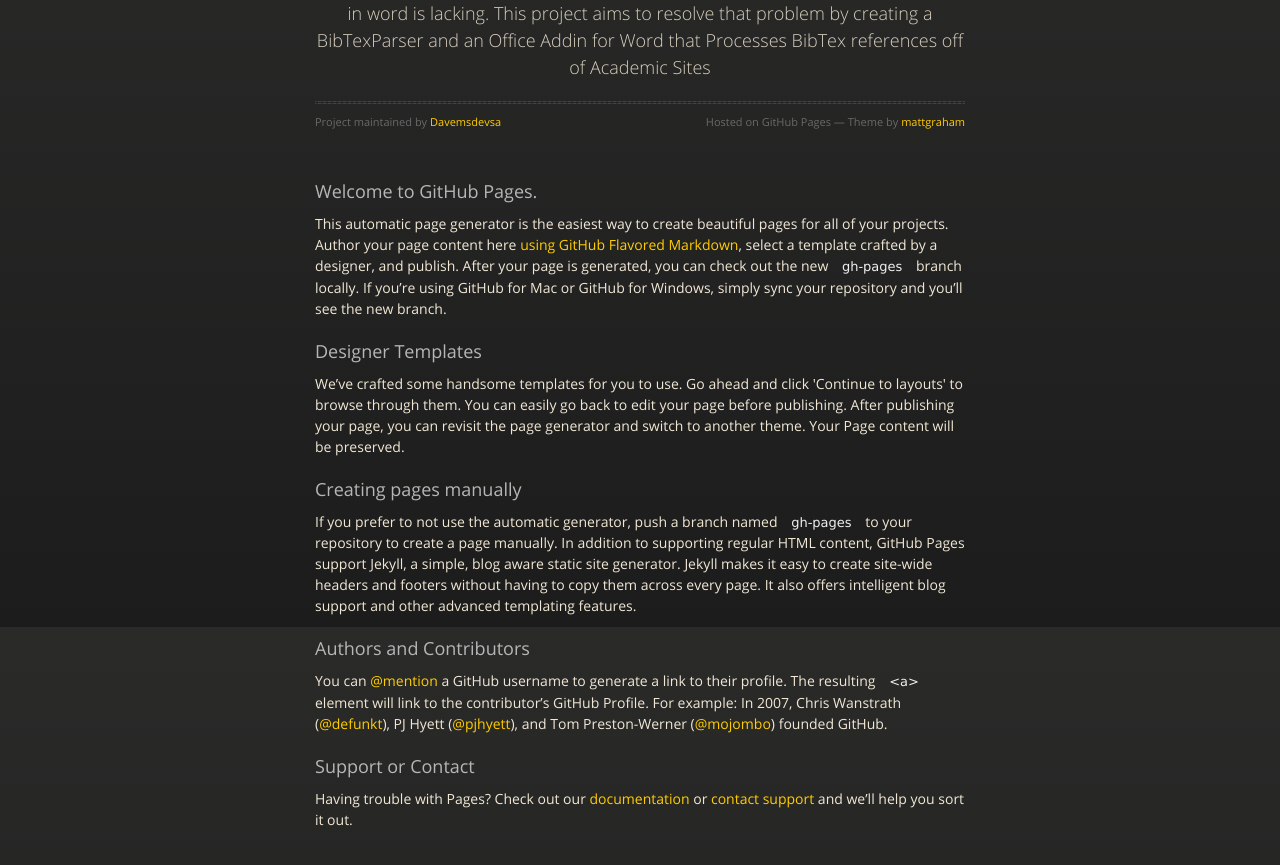
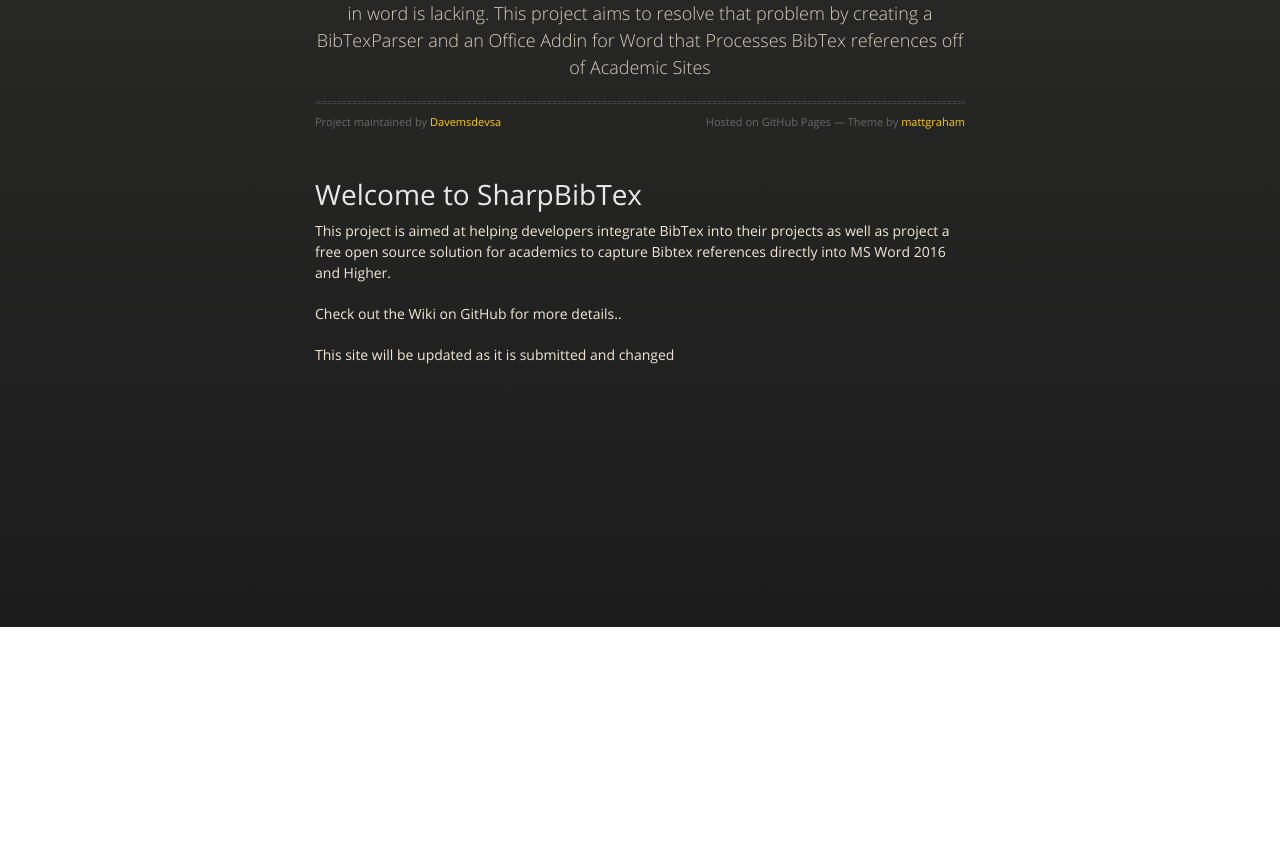
Before and after one commit to Davemsdevsa/SharpBibTex, a plain HTML site: page index.html in a window 1280 px wide. Shown: the part 173-1038 px from the top of the page. After the commit the page ends 800 px from the top, so only its background shows below. Drawn offline with nearby package versions, Linux system fonts and the light colour scheme.

```diff
--- a/index.html
+++ b/index.html
@@ -38,30 +38,14 @@
           <span class="credits right">Hosted on GitHub Pages &mdash; Theme by <a href="https://twitter.com/michigangraham">mattgraham</a></span>
         </div>
 
-        <h3>
-<a id="welcome-to-github-pages" class="anchor" href="#welcome-to-github-pages" aria-hidden="true"><span class="octicon octicon-link"></span></a>Welcome to GitHub Pages.</h3>
+        <h1>
+<a id="welcome-to-sharpbibtex" class="anchor" href="#welcome-to-sharpbibtex" aria-hidden="true"><span class="octicon octicon-link"></span></a>Welcome to SharpBibTex</h1>
 
-<p>This automatic page generator is the easiest way to create beautiful pages for all of your projects. Author your page content here <a href="https://guides.github.com/features/mastering-markdown/">using GitHub Flavored Markdown</a>, select a template crafted by a designer, and publish. After your page is generated, you can check out the new <code>gh-pages</code> branch locally. If you’re using GitHub for Mac or GitHub for Windows, simply sync your repository and you’ll see the new branch.</p>
+<p>This project is aimed at helping developers integrate BibTex into their projects as well as project a free open source solution for academics to capture Bibtex references directly into MS Word 2016 and Higher. </p>
 
-<h3>
-<a id="designer-templates" class="anchor" href="#designer-templates" aria-hidden="true"><span class="octicon octicon-link"></span></a>Designer Templates</h3>
+<p>Check out the Wiki on GitHub for more details..</p>
 
-<p>We’ve crafted some handsome templates for you to use. Go ahead and click 'Continue to layouts' to browse through them. You can easily go back to edit your page before publishing. After publishing your page, you can revisit the page generator and switch to another theme. Your Page content will be preserved.</p>
-
-<h3>
-<a id="creating-pages-manually" class="anchor" href="#creating-pages-manually" aria-hidden="true"><span class="octicon octicon-link"></span></a>Creating pages manually</h3>
-
-<p>If you prefer to not use the automatic generator, push a branch named <code>gh-pages</code> to your repository to create a page manually. In addition to supporting regular HTML content, GitHub Pages support Jekyll, a simple, blog aware static site generator. Jekyll makes it easy to create site-wide headers and footers without having to copy them across every page. It also offers intelligent blog support and other advanced templating features.</p>
-
-<h3>
-<a id="authors-and-contributors" class="anchor" href="#authors-and-contributors" aria-hidden="true"><span class="octicon octicon-link"></span></a>Authors and Contributors</h3>
-
-<p>You can <a href="https://github.com/blog/821" class="user-mention">@mention</a> a GitHub username to generate a link to their profile. The resulting <code>&lt;a&gt;</code> element will link to the contributor’s GitHub Profile. For example: In 2007, Chris Wanstrath (<a href="https://github.com/defunkt" class="user-mention">@defunkt</a>), PJ Hyett (<a href="https://github.com/pjhyett" class="user-mention">@pjhyett</a>), and Tom Preston-Werner (<a href="https://github.com/mojombo" class="user-mention">@mojombo</a>) founded GitHub.</p>
-
-<h3>
-<a id="support-or-contact" class="anchor" href="#support-or-contact" aria-hidden="true"><span class="octicon octicon-link"></span></a>Support or Contact</h3>
-
-<p>Having trouble with Pages? Check out our <a href="https://help.github.com/pages">documentation</a> or <a href="https://github.com/contact">contact support</a> and we’ll help you sort it out.</p>
+<p>This site will be updated as it is submitted and changed</p>
       </section>
 
     </div>
```
Also changed, not shown: params.json (+1 -1 lines).
